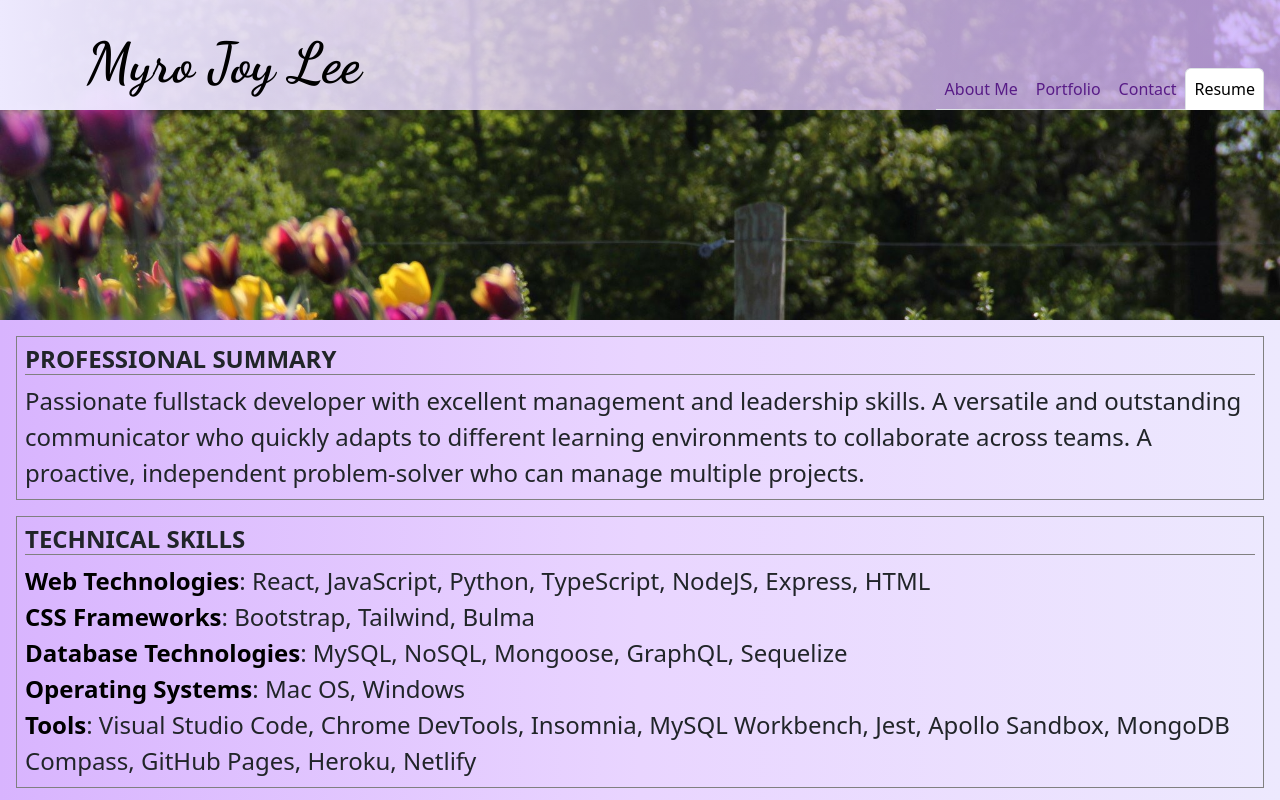
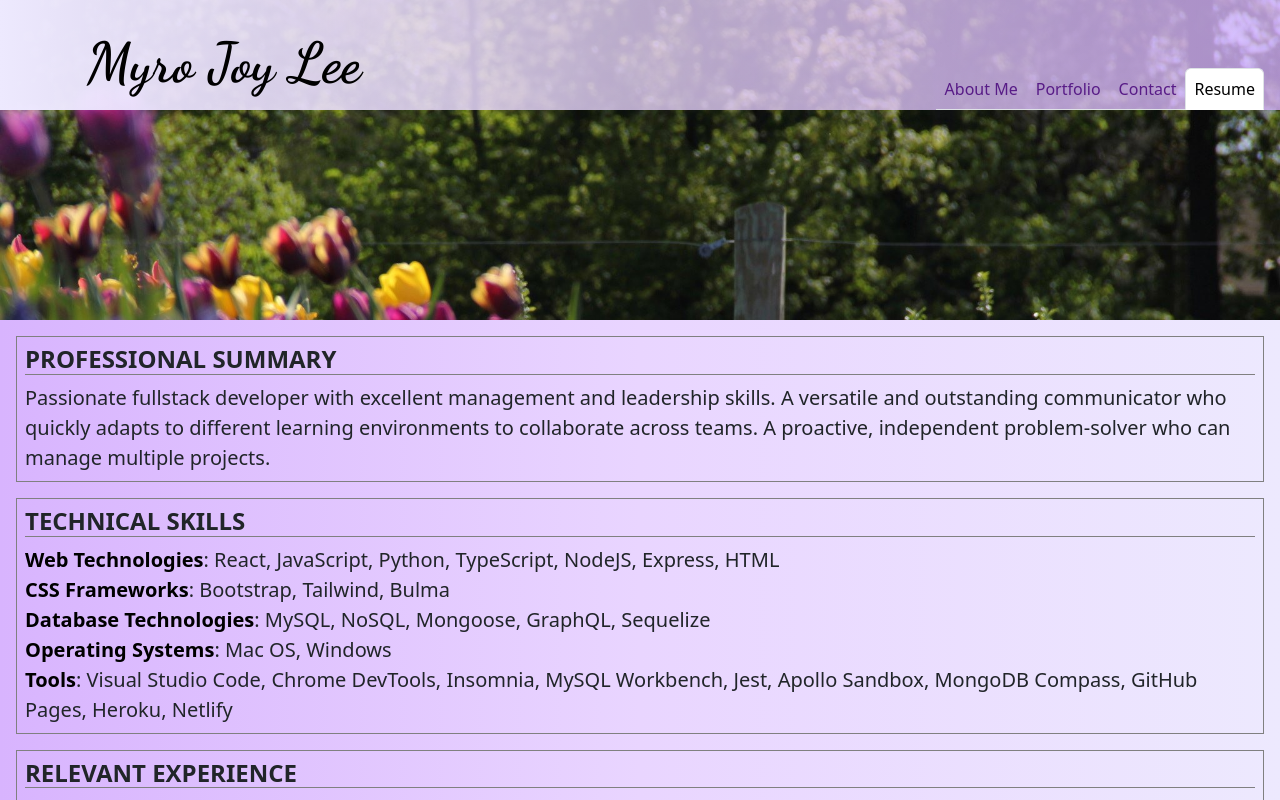
Before and after one commit to myrojoylee/portfolio-mjlee, a React (Vite) app: page /resume in a window 1280 px wide. Shown: the top 800 px of the page. Built offline with nearby package versions, Linux system fonts and the light colour scheme.

Commit message:
fixed responsive font sizes in resume page

```diff
--- a/src/pages/Resume.jsx
+++ b/src/pages/Resume.jsx
@@ -1,6 +1,6 @@
 import React from "react";
 import "../styles/Resume.css";
-import ResumeMJLeePDF from "../assets/Resume-bw-mjlee-sep-19.pdf";
+// import ResumeMJLeePDF from "../assets/Resume-bw-mjlee-sep-19.pdf";
 
 
 export default function Resume() {
--- a/src/styles/Resume.css
+++ b/src/styles/Resume.css
@@ -30,6 +30,10 @@ p {
   border: 1px solid grey;
   padding: 0.5em;
   width: 100%;
+}
+
+li, .resume-section p {
+  font-size: 1.25em;
 }
 
 .resume-section h3 {
@@ -103,4 +107,8 @@ button:hover {
   .resume-section h3 {
     font-size: 1.1em;
   }
+
+  li, .resume-section p {
+    font-size: 1em;
+  }
 }
```
